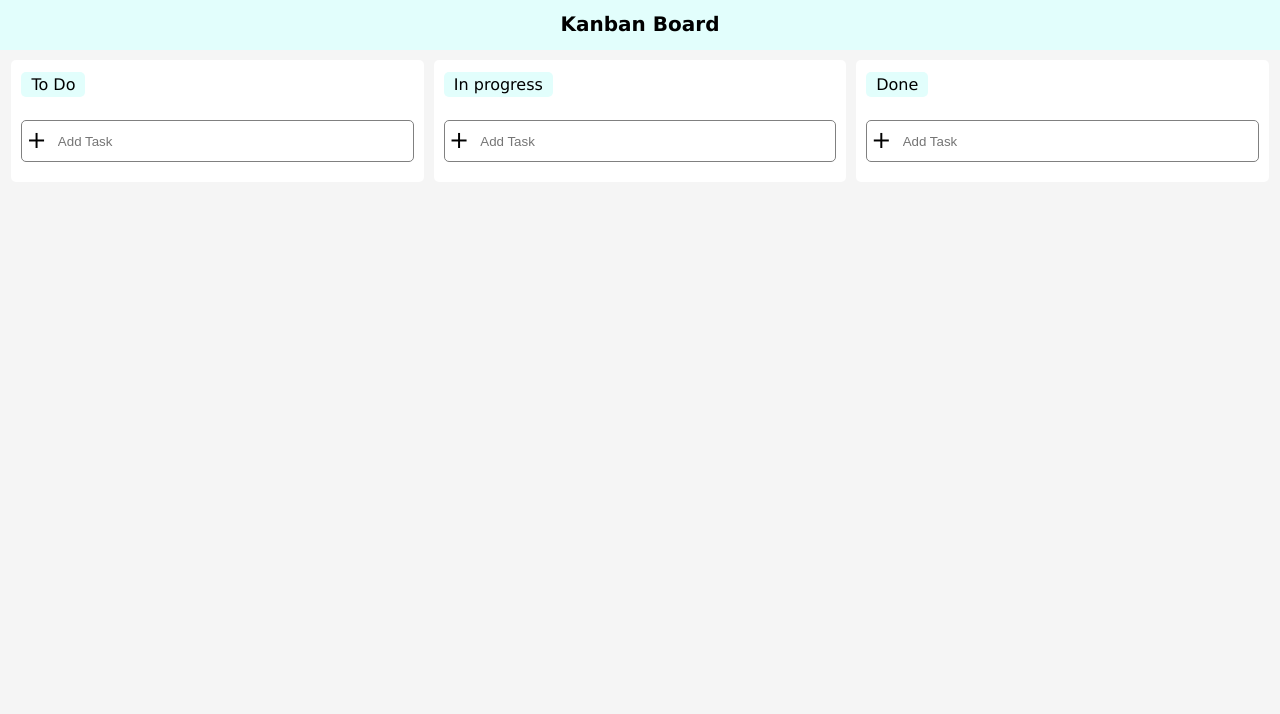
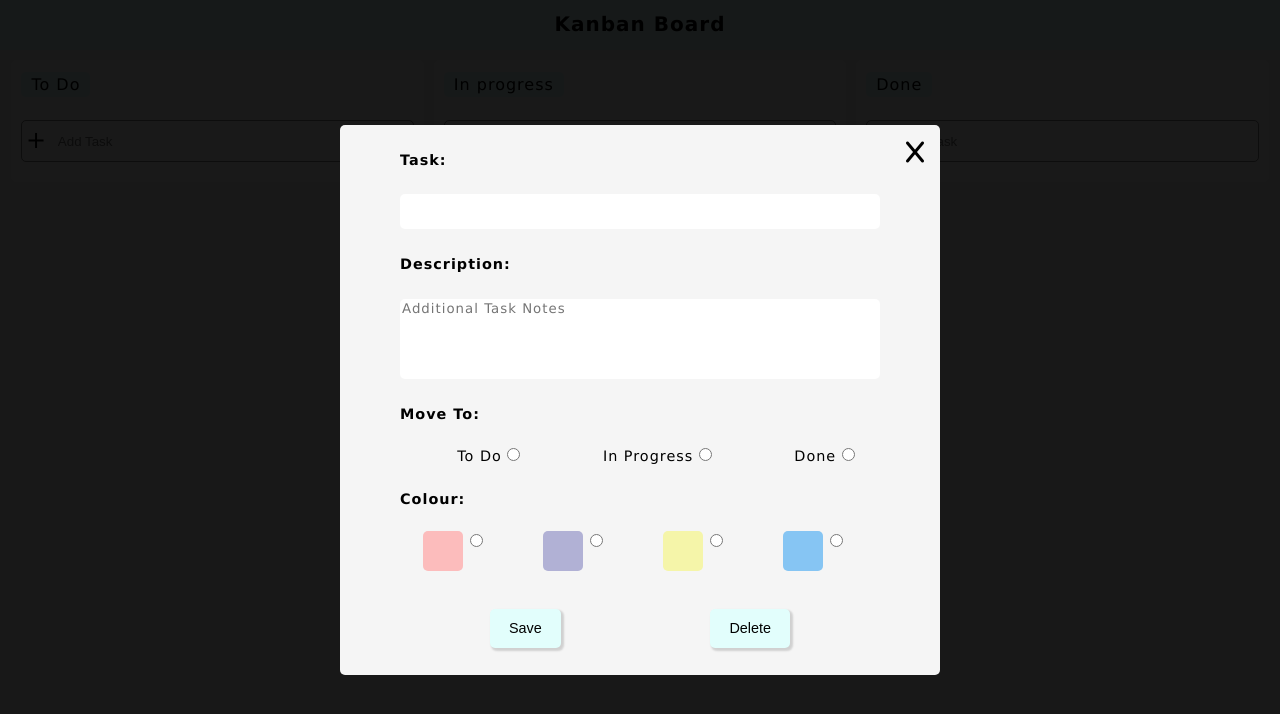
Before and after one commit to tangyvo/kanban-board, a plain HTML site: page index.html in a window 1280 px wide. Drawn offline with Linux system fonts and the light colour scheme.

Commit message:
modal changes

```diff
--- a/index.html
+++ b/index.html
@@ -72,27 +72,27 @@
 
     </main>
     <!-- MODAL FOR EDITING/DELETING TASKS -->
-    <div class="modal-backdrop hide"></div>
+    <div class="modal-backdrop"></div>
 
-    <div class="edit-modal hide">
+    <div class="edit-modal">
         <p class="modal-titles">Task:</p>
         <input type="textbox" maxlength="100" class="task-edit task-name-edit">
         <p class="modal-titles">Description:</p>
         <textarea class="task-edit task-notes" placeholder="Additional Task Notes"></textarea>
 
         <p class="modal-titles">Move To:</p>
-        <div class="modal-titles section-radio-block">
-            <label for="section-radios" class="section-modal-label">To Do
-                <input name="section" type="radio" class="section-radio-1 section-radio" value="section-1"></label>
-            <label for="section-radios" class="section-modal-label">In Progresss
-                <input name="section" type="radio" class="section-radio-2 section-radio" value="section-2"></label>
-            <label for="section-radios" class="section-modal-label">Done
-                <input name="section" type="radio" class="section-radio-3 section-radio" value="section-3"></label>
+        <div class="modal-titles radio-section section-radio-block">
+            <label for="radio-todo" class="section-modal-label">To Do
+                <input id="radio-todo" name="section" type="radio" class="section-radio-1 section-radio" value="section-1"></label>
+            <label for="radio-inprogress" class="section-modal-label">In Progress
+                <input id="radio-inprogress" name="section" type="radio" class="section-radio-2 section-radio" value="section-2"></label>
+            <label for="radio-done" class="section-modal-label">Done
+                <input id="radio-done" name="section" type="radio" class="section-radio-3 section-radio" value="section-3"></label>
         </div>
 
         <p class="modal-titles">Colour:</p>
-        <div class="modal-titles color-section">
-            <label for="color-radio">
+        <div class="modal-titles radio-section radio-section-color">
+            <label for="color-radio" class="color-label">
                 <input name="color" type="radio" class="task-color task-color-1" value="color-1"></label>
             <label for="color-radio">
                 <input name="color" type="radio" class="task-color task-color-2" value="color-2"></label>
--- a/script.js
+++ b/script.js
@@ -248,11 +248,15 @@ document.addEventListener('click', (e) => {
 document.addEventListener('keypress', (e) => {
   const modal = document.querySelector('.modal-backdrop');
   if (e.key === 'Enter' && !(activeSection.tempTaskName === '')) {
+    document.querySelector('.title').textContent = e.keyCode;
     addNewTask();
+
   } else if (e.key === 'Enter' && !modal.className.includes('hide')) {
     saveModalChanges();
   }
 });
+
+//
 
 /*-------------------
 DRAG AND DROP
--- a/style.css
+++ b/style.css
@@ -6,6 +6,8 @@
     --color-2: rgb(177, 177, 213);
     --color-3: rgb(245, 245, 169);
     --color-4: rgb(134, 197, 243);
+
+    --default-fontsize: .9rem;
 }
 
 /* New COMMENT */
@@ -23,6 +25,7 @@ body {
     font-family: Verdana, Geneva, Tahoma, sans-serif;
     height: 100vh;
     position: relative;
+    letter-spacing: 1px;
 }
 
 h1 {
@@ -77,7 +80,7 @@ section {
     border: 1px solid rgb(109, 109, 109);
     border-radius: var(--border-radius);
     margin: 10px;
-    height: 40px;
+    height: auto;
     cursor: pointer;
     box-shadow: 1px 1px 2px 3px rgba(149, 149, 149, 0.15);
     overflow: hidden;
@@ -173,14 +176,16 @@ section {
     top: 50%;
     transform: translateY(-50%);
     background-color: whitesmoke;
-    height: 400px;
-    width: 400px;
+    min-height: 550px;
+    width: 600px;
+    font-size: var(--default-fontsize);
+    overflow: visible;
 
 }
 
 .modal-titles {
     width: 80%;
-    font-size: .8rem;
+    font-size: inherit;
     font-weight: 800;
 }
 
@@ -189,10 +194,11 @@ section {
     width: 80%;
     min-height: 35px;
     border: none;
+    letter-spacing: inherit;
 }
 
 .task-notes {
-    height: 100px;
+    height: 80px;
     font-family: inherit;
     resize: none;
 }
@@ -204,10 +210,10 @@ section {
 .task-color::before {
     position: absolute;
     content: '';
-    top: -40%;
+    top: -20%;
     right: 150%;
-    height: 25px;
-    width: 25px;
+    height: 40px;
+    width:40px;
     border-radius: var(--border-radius);
 }
 
@@ -227,13 +233,19 @@ section {
     background-color: var(--color-4);
 }
 
-.color-section label {
-    margin: 0 30px;
+.task-color-1:checked ~ {
+    background-color: red;
+}
+
+.radio-section {
+    display: flex;
+    justify-content: space-around;
+    margin-left: 2rem;
+    align-items: center;
+    width: 80%;
 }
 
 .section-modal-label {
-    max-width: 20px;
-    margin-right: 20px;
     font-weight: 400;
 }
 
@@ -245,20 +257,25 @@ section {
 
 .btn {
     border: none;
-    font-size: .9rem;
+    font-size: var(--default-fontsize);
     background-color: var(--accent-color);
     border-radius: var(--border-radius);
-    padding: .5em .9em;
+    padding: .75em 1.25em;
     box-shadow: 2px 2px 2px 1px rgba(0,0,0,.15);
+    margin-top: 2rem;
+    border: 1px solid transparent;
+
 }
 
 .btn:active {
     box-shadow: 1px 1px 1px 1px rgba(0,0,0,.2);
+    transform: translateY(2px);
 
 }
 
 .btn:hover {
     background-color: transparent;
+    border: 1px solid black;
 }
 
 .fa-x {
@@ -272,7 +289,7 @@ section {
 }
 
 .fa-x:hover {
-    color: var(--accent-color);
+    color: rgb(128, 124, 124);
 }
 
 .hide {
@@ -281,7 +298,7 @@ section {
 
 /* MOBILE DISPLAY */
 
-@media screen and (max-width: 700px) {
+@media screen and (max-width: 650px) {
     main {
         flex-direction: column;
     }
@@ -299,4 +316,9 @@ section {
     .add-task {
         margin: 10px 0;
     }
+
+    .edit-modal {
+        min-width: 100vw;
+        min-height: 100vh;
+    }
 }
```
